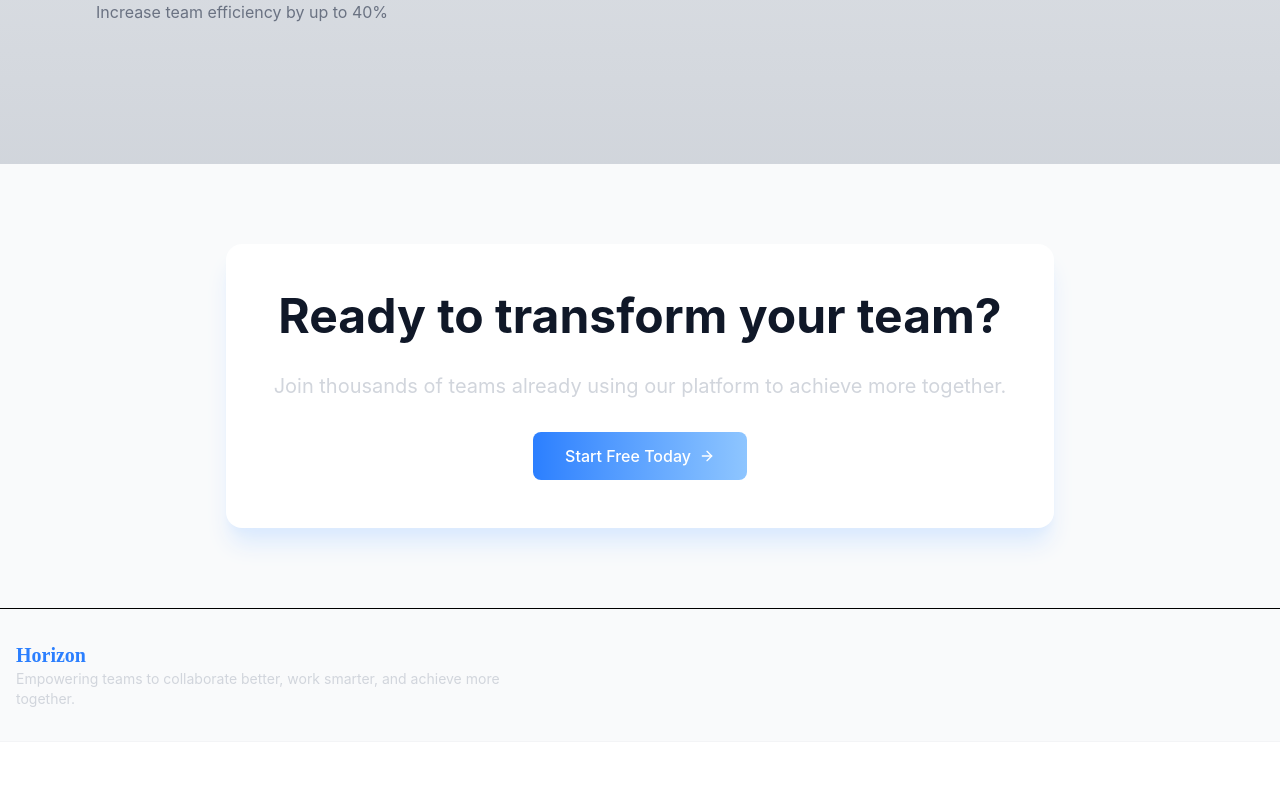
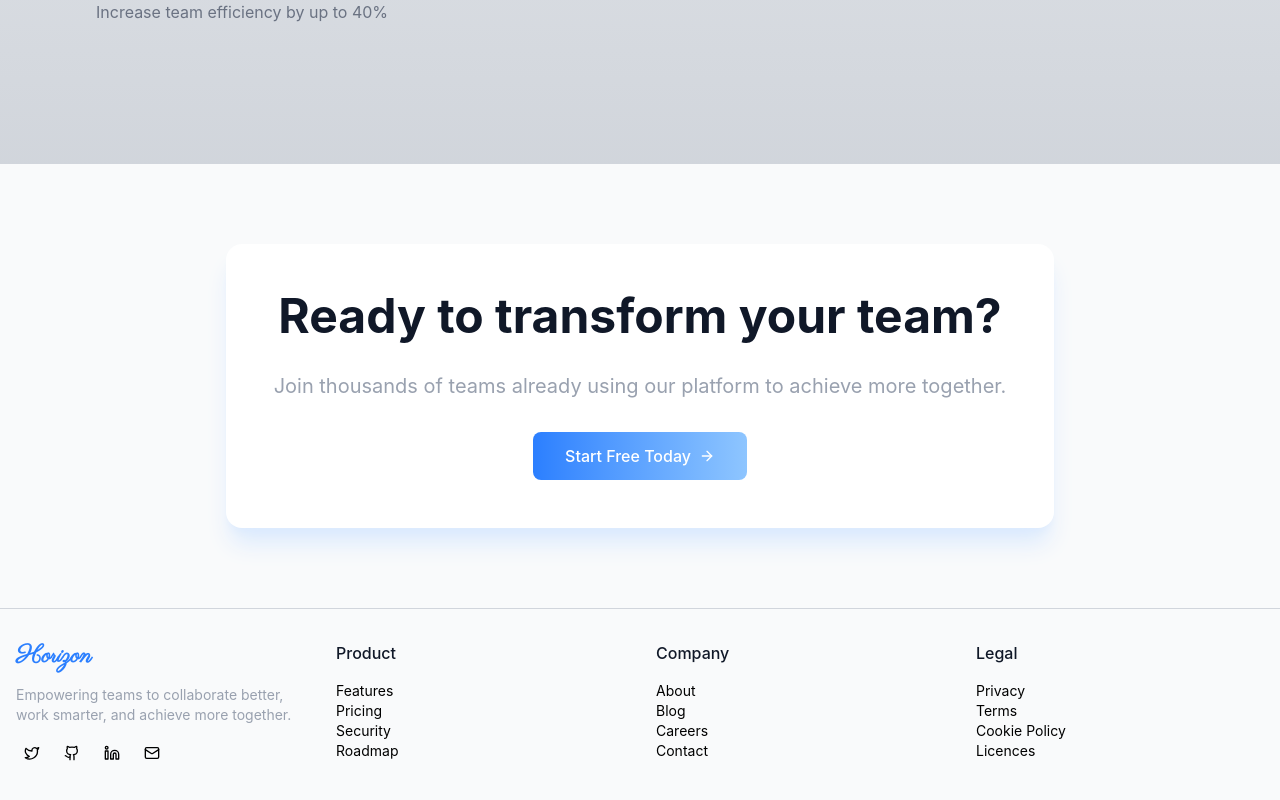
Before and after one commit to blessed-winner/Horizon, a React app in the folder frontend/: page / in a window 1280 px wide. Shown: the part 1366-2166 px from the top of the page. Before the commit the page ends 2108 px from the top, so only its background shows below. Built offline with nearby package versions, Linux system fonts and the light colour scheme; the HTML template or start-up script is replaced by a standard one.

Commit message:
Progressing through footer development

```diff
--- a/frontend/src/index.css
+++ b/frontend/src/index.css
@@ -1,2 +1,2 @@
+@import url('https://fonts.googleapis.com/css2?family=Outfit:wght@100..900&family=Parisienne&display=swap');
 @import 'tailwindcss';
-@import url('https://fonts.googleapis.com/css2?family=Outfit:wght@100..900&family=Parisienne&display=swap');
--- a/frontend/src/pages/Landing.tsx
+++ b/frontend/src/pages/Landing.tsx
@@ -1,5 +1,5 @@
-import {ArrowRight, BarChart3, CheckCircle, MessageSquare, Shield, TrendingUp, Users, Zap, type LucideIcon} from 'lucide-react'
-import { landingData, uniqueUpdates } from '../assets/assets'
+import {ArrowRight, BarChart3, CheckCircle, Github, Linkedin, Mail, MailIcon, MessageSquare, Shield, TrendingUp, Twitter, Users, Zap, type LucideIcon} from 'lucide-react'
+import { footerLinks, landingData, socialIcons, uniqueUpdates } from '../assets/assets'
 const Landing = () => {
   const iconsMap:Record<string,LucideIcon> = {
     Chart:BarChart3,
@@ -8,7 +8,11 @@ const Landing = () => {
     Check:CheckCircle,
     Lightning:Zap,
     Shield:Shield,
-    Slope:TrendingUp
+    Slope:TrendingUp,
+    Twitter:Twitter,
+    GitHub:Github,
+    LinkedIn:Linkedin,
+    Mail:MailIcon
   }
   return (
     <div>
@@ -81,7 +85,7 @@ const Landing = () => {
         <div className='px-4 py-20 mx-auto flex justify-center bg-gray-50'>
             <div className='bg-white shadow-xl shadow-blue-100 rounded-2xl p-12 max-w-4xl mx-auto space-y-8 text-center'>
                <h1 className='text-5xl text-gray-900 font-bold'>Ready to transform your team?</h1>
-               <p className='text-xl text-gray-300'>Join thousands of teams already using our platform to achieve more together.</p>
+               <p className='text-xl text-gray-400'>Join thousands of teams already using our platform to achieve more together.</p>
                <div className='flex justify-center'>
                    <button className="flex items-center bg-gradient-to-r from-blue-500 to-blue-300 px-8 py-3 rounded-lg cursor-pointer text-white font-medium">
                   Start Free Today
@@ -92,17 +96,37 @@ const Landing = () => {
                </div>
               </div>
         </div>
-        <footer className='bg-gray-50 border-t-1'>
+        <footer className='bg-gray-50 border-t-1 border-gray-300'>
           <div className='px-4 py-8 border-b border-gray-100'>
-            <div className='flex flex-col'>
-               <h5 style={{fontFamily:"Parisienne"}} className='text-xl text-blue-500 font-semibold'>Horizon</h5>
-               <p className='text-gray-300 max-w-lg text-sm'>
+            <div className='grid grid-cols-1 md:grid-cols-2 lg:grid-cols-4 gap-8'>
+              <div className='space-y-3'>
+               <h5 style={{fontFamily:"Parisienne"}} className='text-2xl text-blue-500 font-semibold'>Horizon</h5>
+               <p className='text-gray-400 max-w-[300px] text-sm'>
                 Empowering teams to collaborate better, work smarter, and achieve more together.
                </p>
-               <div>
+               <div className='flex gap-2'>
+                  { socialIcons.map((icon,idx)=>{
+                    const IconComponent = iconsMap[icon]
+                    return(
+                      <div key={idx} className='hover:bg-blue-400 hover:text-white transition-all p-2 rounded-xl cursor-pointer'>
+                         <IconComponent className='w-4 h-4'/>
+                      </div>
+                       )
+                  }) }
+               </div>
+              </div>
+                  {footerLinks.map((link,idx)=>(
+                       <div key={idx}>
+                          <h6 className='mb-4 font-medium text-gray-900'>{link.title}</h6>
+                          { link.links.map((l,idx)=>(
+                             <ul key={idx} className='text-sm space-y-2'>
+                               <li className='cursor-pointer'>{l}</li>
+                             </ul>
+                          )) }
+                       </div>
+                  ))}
+            </div>
 
-               </div>
-           </div>
            <div>
 
            </div>
```
